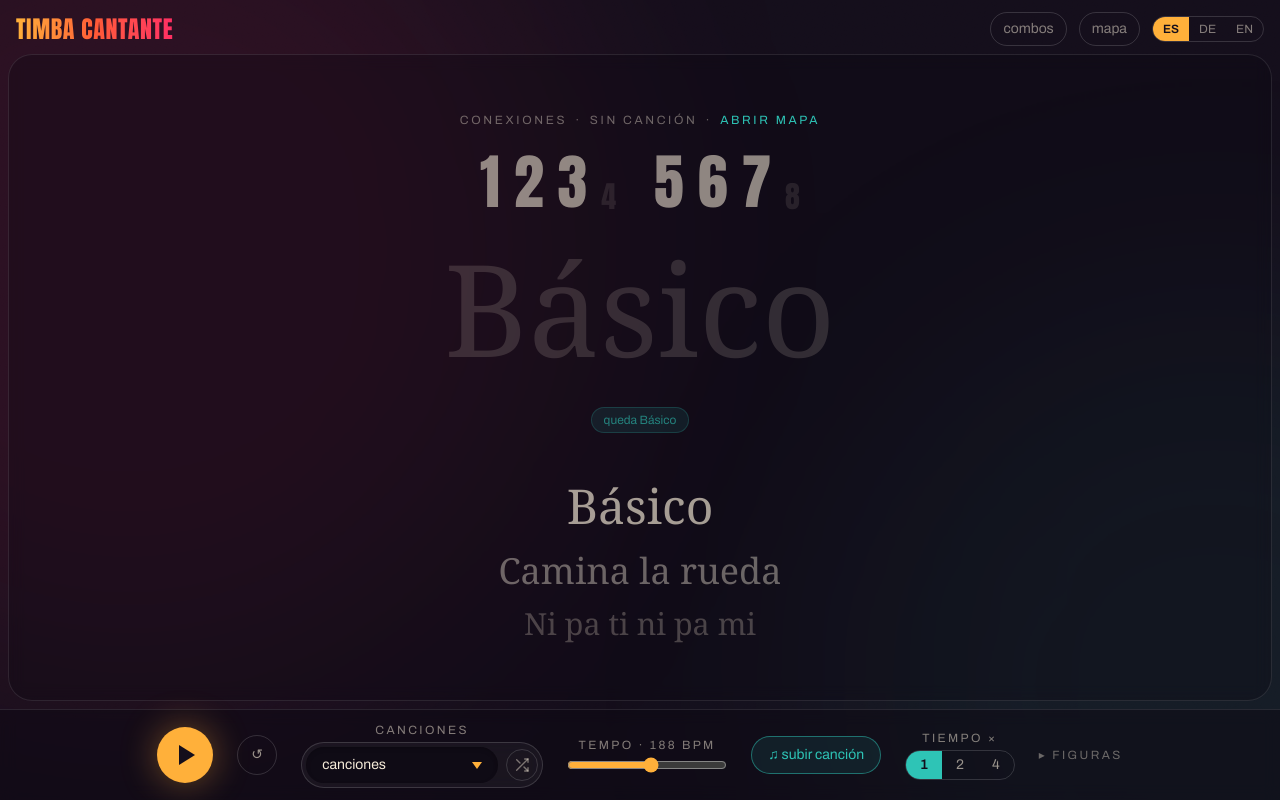
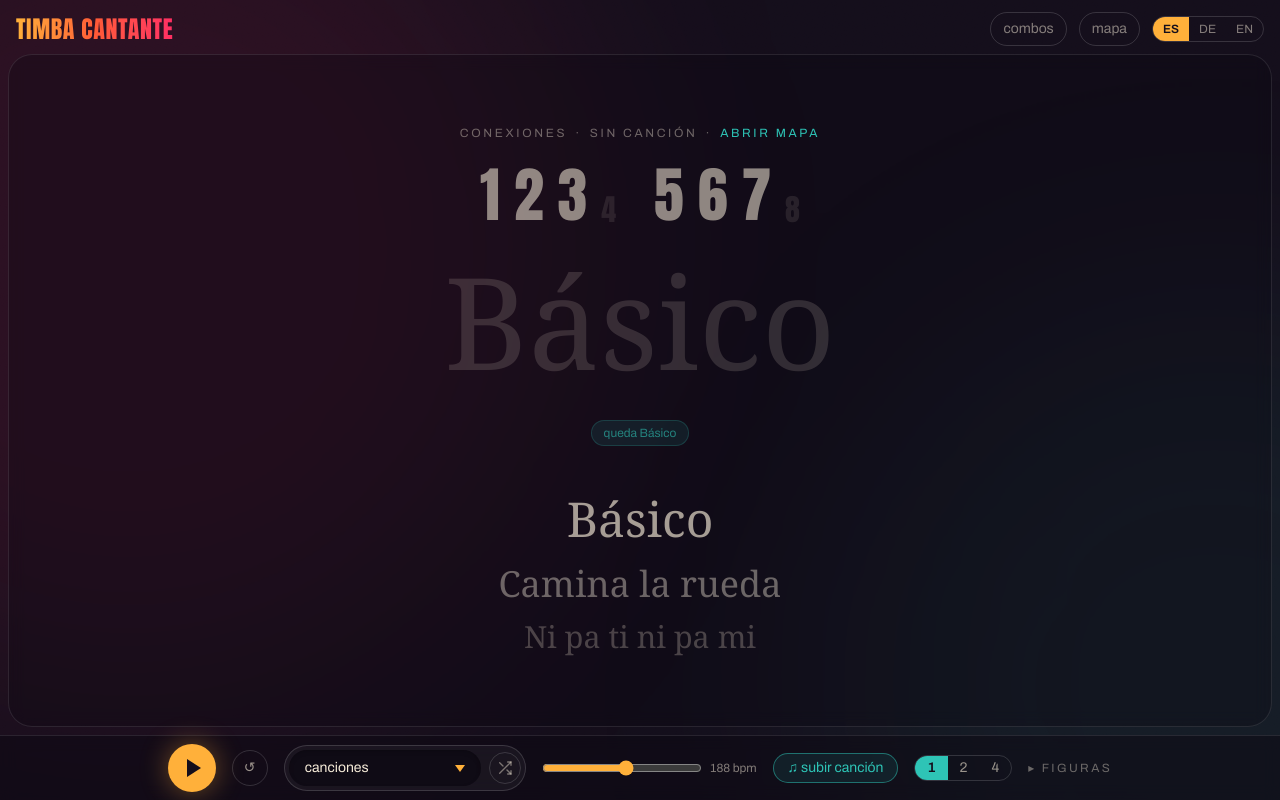
Before and after one commit to revdev-earth/cantante-timba, a Next.js app: page / in a window 1280 px wide. Built offline with nearby package versions, Linux system fonts and the light colour scheme; a web font is replaced by a local one.

Commit message:
cancion que no cargo y musica organizada

```diff
--- a/app/page.tsx
+++ b/app/page.tsx
@@ -31,7 +31,7 @@ const PRESET_SONGS = [
   { name: "Mi Timbaton", file: "Mi Timbaton.mp3" },
   { name: "Caramelo Con Picante", file: "Caramelo Con Picante.mp3" },
   { name: "Toda Una Vida", file: "Toda Una Vida.mp3" },
-  { name: "Bajanda Changui", file: "Bajanda Changüí.mp3" },
+  { name: "Bajanda Changui", file: "Bajanda Changui.mp3" },
   { name: "Lloraras", file: "lloraras.mp3" },
 ] as const;
 
@@ -985,27 +985,27 @@ export default function Home() {
         </div>
 
         {/* ---- transport controls ---- */}
-        <section className="z-10 flex flex-wrap items-center justify-center gap-x-6 gap-y-3 border-t border-white/10 bg-night-deep/50 px-4 py-3 backdrop-blur">
+        <section className="z-10 flex flex-wrap items-center justify-center gap-x-4 gap-y-2 border-t border-white/10 bg-night-deep/50 px-3 py-2 backdrop-blur">
           <button
             onClick={togglePlay}
             disabled={!canPlay}
             aria-label={playing ? "Pausar" : "Empezar"}
             className={[
-              "flex size-14 items-center justify-center rounded-full text-night transition-transform hover:scale-105 active:scale-95 disabled:cursor-not-allowed disabled:opacity-40",
+              "flex size-12 items-center justify-center rounded-full text-night transition-transform hover:scale-105 active:scale-95 disabled:cursor-not-allowed disabled:opacity-40",
               playing
-                ? "bg-rosa shadow-[0_0_36px] shadow-rosa/40"
-                : "bg-mango shadow-[0_0_36px] shadow-mango/40",
+                ? "bg-rosa shadow-[0_0_28px] shadow-rosa/40"
+                : "bg-mango shadow-[0_0_28px] shadow-mango/40",
             ].join(" ")}
           >
             {playing ? (
               <span aria-hidden className="flex items-center gap-1.5">
-                <span className="h-5 w-1.5 rounded-full bg-current" />
-                <span className="h-5 w-1.5 rounded-full bg-current" />
+                <span className="h-4 w-1.5 rounded-full bg-current" />
+                <span className="h-4 w-1.5 rounded-full bg-current" />
               </span>
             ) : (
               <span
                 aria-hidden
-                className="ml-1 h-0 w-0 border-y-[10px] border-y-transparent border-l-[16px] border-l-current"
+                className="ml-1 h-0 w-0 border-y-[9px] border-y-transparent border-l-14 border-l-current"
               />
             )}
           </button>
@@ -1013,7 +1013,8 @@ export default function Home() {
           <button
             onClick={stopAndReset}
             aria-label={t("transport.reset")}
-            className="flex size-10 items-center justify-center rounded-full border border-white/15 text-sm text-hueso/60 transition-colors hover:text-hueso"
+            title={t("transport.reset")}
+            className="flex size-9 items-center justify-center rounded-full border border-white/15 text-sm text-hueso/60 transition-colors hover:text-hueso"
           >
             ↺
           </button>
@@ -1022,29 +1023,24 @@ export default function Home() {
             onClick={() => setTransportSheetOpen(true)}
             aria-label={t("transport.options")}
             title={t("transport.options")}
-            className="flex size-10 items-center justify-center rounded-full border border-white/15 bg-white/5 text-lg text-hueso/70 transition-colors hover:text-hueso sm:hidden"
+            className="flex size-9 items-center justify-center rounded-full border border-white/15 bg-white/5 text-base text-hueso/70 transition-colors hover:text-hueso sm:hidden"
           >
             ⚙
           </button>
 
           {mode === "song" && songName && (
-            <div className="flex flex-col items-center gap-1">
-              <span className="text-xs tracking-[0.2em] text-hueso/50 uppercase">
-                {t("transport.intensity")}
-              </span>
-              <div className="h-2.5 w-32 overflow-hidden rounded-full bg-white/10">
+            <div
+              title={t("transport.intensity")}
+              className="h-2 w-24 overflow-hidden rounded-full bg-white/10"
+            >
               <div
                 className="h-full rounded-full bg-linear-to-r from-mar via-mango to-rosa transition-[width] duration-75"
                 style={{ width: `${Math.round(songLevel * 100)}%` }}
               />
             </div>
-            </div>
           )}
 
-          <div className="hidden flex-col items-center gap-1 sm:flex">
-            <span className="text-xs tracking-[0.2em] text-hueso/50 uppercase">
-              {t("transport.availableSongs")}
-            </span>
+          <div className="hidden sm:block">
             <div
               ref={songPickerRef}
               className="relative flex items-center gap-2 rounded-full border border-white/15 bg-white/5 p-1 backdrop-blur"
@@ -1133,11 +1129,11 @@ export default function Home() {
 
           {songName ? (
             <>
-              <div className="flex flex-col items-center gap-1">
-                <span className="text-xs tracking-[0.2em] text-hueso/50 uppercase">
-                  {t("transport.tempo")}
-                </span>
-                <div className="flex items-center gap-2">
+              {/* tempo: input + auto, sin etiqueta (tooltip) */}
+              <div
+                className="flex items-center gap-1.5"
+                title={t("transport.tempo")}
+              >
                 <input
                   key="song-bpm"
                   type="number"
@@ -1147,16 +1143,14 @@ export default function Home() {
                   value={songBpm ?? ""}
                   placeholder={analyzing ? "…" : "bpm"}
                   disabled={autoTempo}
-                    onChange={(e) =>
-                      setSongBpm(Number(e.target.value) || null)
-                    }
-                    className="w-20 rounded-full border border-white/15 bg-transparent px-3 py-1 text-center text-sm text-hueso outline-none focus:border-mango/60 disabled:opacity-60"
+                  onChange={(e) => setSongBpm(Number(e.target.value) || null)}
+                  className="w-18 rounded-full border border-white/15 bg-transparent px-2 py-0.5 text-center text-sm text-hueso outline-none focus:border-mango/60 disabled:opacity-60"
                 />
                 <button
                   onClick={() => setAutoTempo((a) => !a)}
                   title="Seguir el tempo en vivo"
                   className={[
-                      "rounded-full border px-3 py-1 text-xs transition-colors",
+                    "rounded-full border px-2.5 py-0.5 text-xs transition-colors",
                     autoTempo
                       ? "border-mar/60 bg-mar/15 text-mar"
                       : "border-white/15 text-hueso/40",
@@ -1165,16 +1159,16 @@ export default function Home() {
                   auto
                 </button>
               </div>
-              </div>
-              <div className="flex min-w-56 flex-col items-center gap-1">
-                <span className="text-xs tracking-[0.2em] text-hueso/50 uppercase">
-                  {t("transport.position")}
-                </span>
-                <div className="flex items-center gap-2">
+
+              {/* posición: −10s + slider + reloj, todo en línea */}
+              <div
+                className="flex items-center gap-2"
+                title={t("transport.position")}
+              >
                 <button
                   onClick={() => seekSong(songTime - 10)}
                   aria-label={t("transport.back10")}
-                    className="rounded-full border border-white/15 px-3 py-1 text-xs text-hueso/60 transition-colors hover:text-hueso"
+                  className="rounded-full border border-white/15 px-2.5 py-0.5 text-xs text-hueso/60 transition-colors hover:text-hueso"
                 >
                   {t("transport.back10")}
                 </button>
@@ -1186,38 +1180,36 @@ export default function Home() {
                   step={0.1}
                   value={Math.min(songTime, songSeekMax || 0)}
                   onChange={(e) => seekSong(Number(e.target.value))}
-                    className="w-36 accent-mango"
+                  className="w-28 accent-mango sm:w-36"
                 />
-                </div>
-                <span className="text-xs text-hueso/45">
+                <span className="text-[11px] whitespace-nowrap tabular-nums text-hueso/45">
                   {formatClock(songTime)} / {formatClock(songDuration)}
                 </span>
               </div>
+
               {playing && (
                 <button
                   onClick={tapOne}
-                  className="rounded-full bg-mango px-4 py-1.5 text-sm font-semibold text-night transition-transform hover:scale-105 active:scale-95"
+                  className="rounded-full bg-mango px-3.5 py-1 text-sm font-semibold text-night transition-transform hover:scale-105 active:scale-95"
                 >
                   {t("transport.theOne")}
                 </button>
               )}
-              <span className="max-w-40 truncate text-sm text-hueso/60">
-                {songName}
-              </span>
               <button
                 onClick={clearSong}
                 aria-label={t("transport.removeSong")}
-                className="text-hueso/40 transition-colors hover:text-rosa"
+                title={t("transport.removeSong")}
+                className="hidden text-hueso/40 transition-colors hover:text-rosa sm:block"
               >
                 ✕
               </button>
             </>
           ) : (
             <>
-              <label className="flex flex-col items-center gap-1">
-                <span className="text-xs tracking-[0.2em] text-hueso/50 uppercase">
-                  {t("transport.tempo")} · {bpm} bpm
-                </span>
+              <label
+                className="flex items-center gap-2"
+                title={t("transport.tempo")}
+              >
                 <input
                   key="metronome-bpm"
                   type="range"
@@ -1225,10 +1217,13 @@ export default function Home() {
                   max={240}
                   value={bpm}
                   onChange={(e) => setBpm(Number(e.target.value))}
-                  className="w-40 accent-mango"
+                  className="w-32 accent-mango sm:w-40"
                 />
+                <span className="text-xs whitespace-nowrap tabular-nums text-hueso/50">
+                  {bpm} bpm
+                </span>
               </label>
-              <label className="hidden cursor-pointer rounded-full border border-mar/50 bg-mar/10 px-4 py-2 text-sm text-mar transition-colors hover:bg-mar/20 sm:block">
+              <label className="hidden cursor-pointer rounded-full border border-mar/50 bg-mar/10 px-3.5 py-1 text-sm text-mar transition-colors hover:bg-mar/20 sm:block">
                 {t("transport.upload")}
                 <input
                   key="upload-file"
@@ -1241,17 +1236,16 @@ export default function Home() {
             </>
           )}
 
-          <div className="hidden flex-col items-center gap-1 sm:flex">
-            <span className="text-xs tracking-[0.2em] text-hueso/50 uppercase">
-              {t("transport.timesX")}
-            </span>
-            <div className="flex overflow-hidden rounded-full border border-white/15">
+          <div
+            className="hidden overflow-hidden rounded-full border border-white/15 sm:flex"
+            title={t("transport.timesX")}
+          >
             {[1, 2, 4].map((n) => (
               <button
                 key={n}
                 onClick={() => setCallEveryBars(n)}
                 className={[
-                    "px-3.5 py-1 text-sm transition-colors",
+                  "px-3 py-0.5 text-sm transition-colors",
                   callEveryBars === n
                     ? "bg-mar font-semibold text-night"
                     : "text-hueso/60 hover:text-hueso",
@@ -1260,7 +1254,6 @@ export default function Home() {
                 {n}
               </button>
             ))}
-            </div>
           </div>
 
           <button
```
Also changed, not shown: .claude/settings.json, 1 other file (tests, documents, lock files or other folders). Lines whose indentation alone changed are shown as unchanged.
